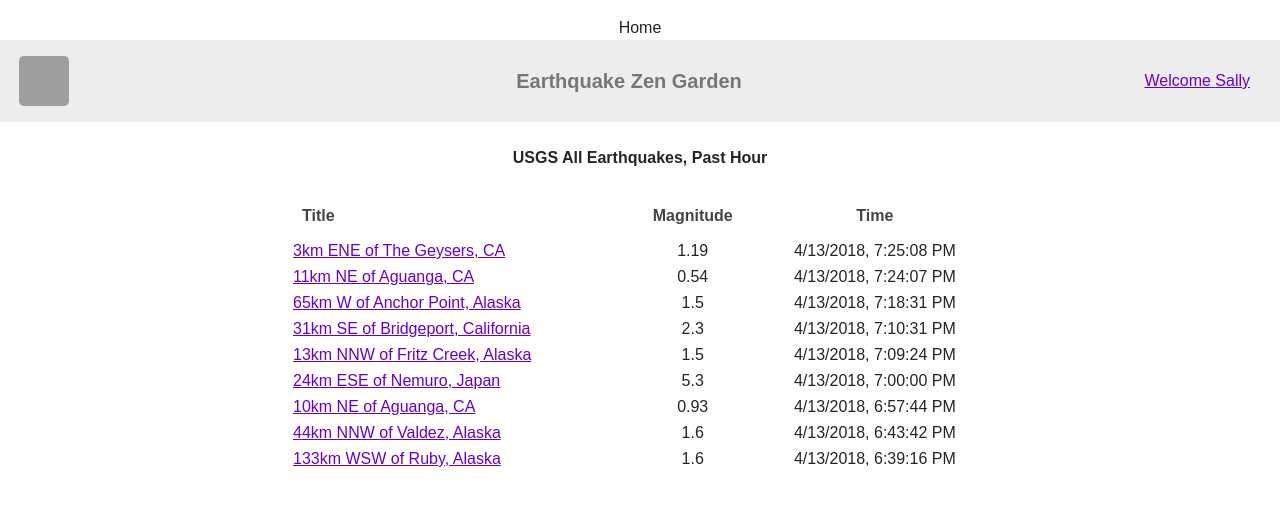
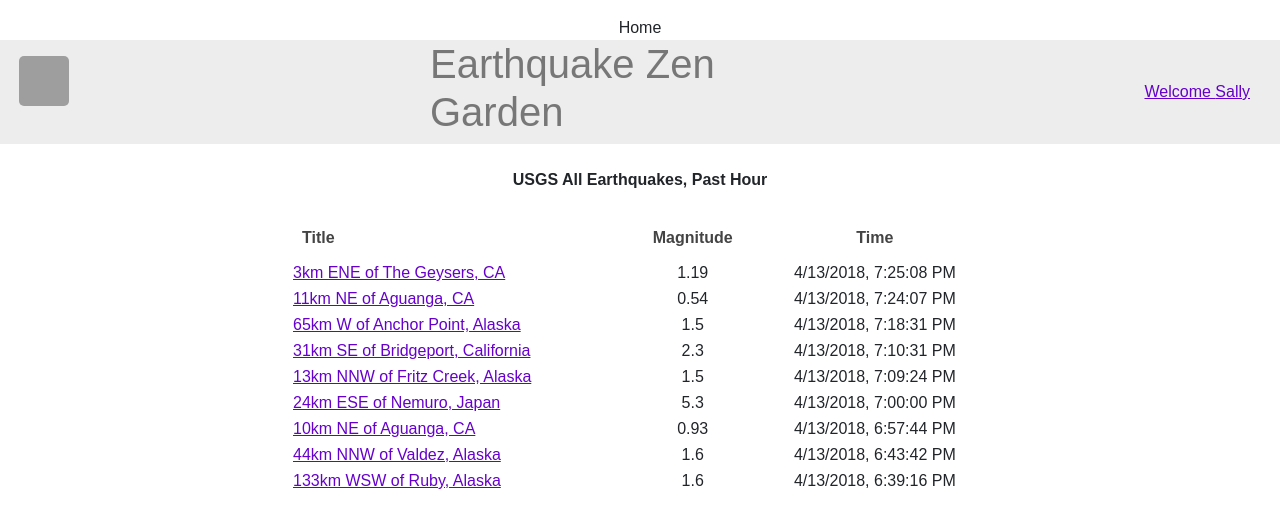
Before and after one commit to varunreddy305/earthquake-zen-garden, a React (Create React App) app: page / in a window 1280 px wide. Shown: the top 528 px of the page. Built offline with nearby package versions, Linux system fonts and the light colour scheme; grey boxes are pictures that could not be loaded.

Commit message:
final submit

```diff
--- a/src/components/Header/Header.js
+++ b/src/components/Header/Header.js
@@ -21,7 +21,9 @@ function Header(props) {
 						<img src={props.logoImage} className="logo" alt="logo" width="50" height="50" />
 					</Link>
 				</Col>
-				<Col className="my-auto d-flex justify-content-center title">{props.title}</Col>
+				<Col className="my-auto d-flex justify-content-center title">
+					<h1>{props.title}</h1>
+				</Col>
 				<Col className="my-auto d-flex justify-content-end profile">
 					<Link
 						to="/profile"
```
